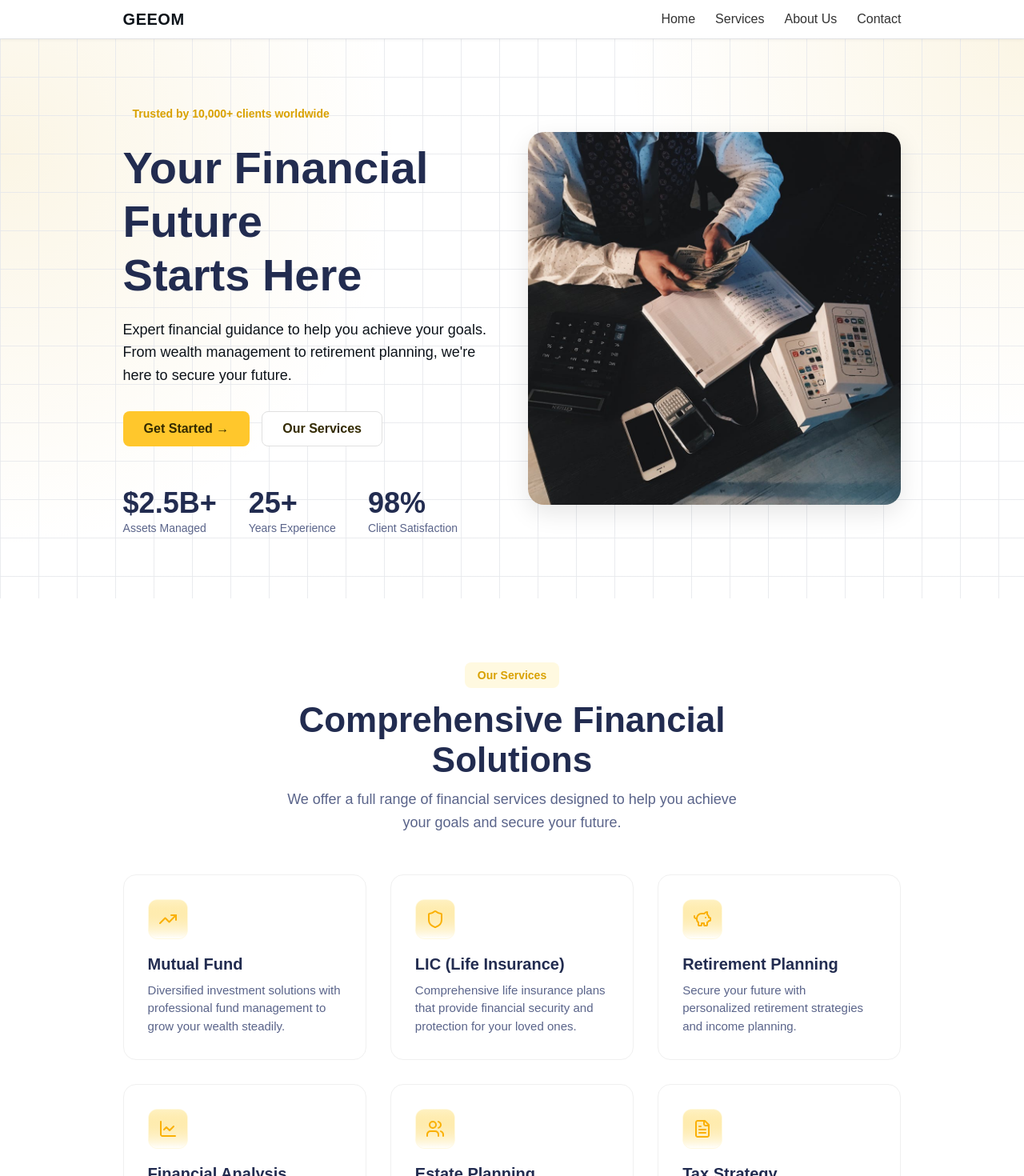
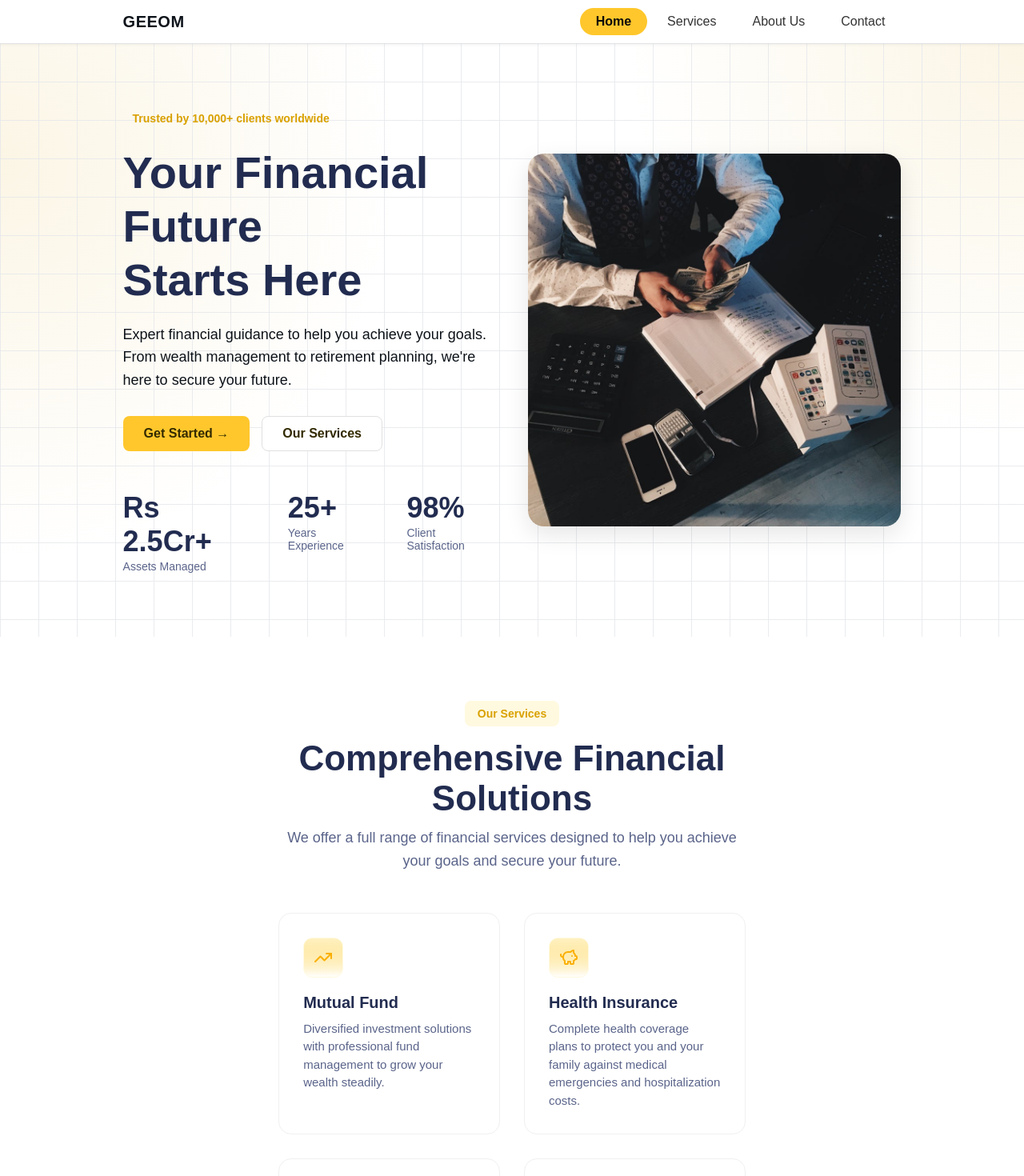
Before and after one commit to sbisht01-dev/geeom, a React (Vite) app: page / in a window 1280 px wide. Shown: the top 1470 px of the page at 80% size. Built offline with nearby package versions, Linux system fonts and the light colour scheme.

Commit message:
moving navbar bg

```diff
--- a/src/App.jsx
+++ b/src/App.jsx
@@ -2,8 +2,9 @@ import React, { useEffect } from 'react';
 import Lenis from '@studio-freight/lenis'; // 1. Import Lenis
 import { BrowserRouter, Routes, Route } from 'react-router-dom';
 import Home from './pages/Home';
+import Layout from './Components/Layout';
 import './CSS/global.css';
-// import Services from './pages/Services';
+import Services from './pages/Services';
 // import Contact from './pages/Contact';
 import NotFound from './pages/NotFound';
 function App() {
@@ -49,12 +50,18 @@ function App() {
   }, []);
 
   return (
-    <BrowserRouter>
+   <BrowserRouter>
       <Routes>
-        <Route path="/" element={<Home />} />
-        {/* <Route path="/services" element={<Services />} /> */}
-        {/* <Route path="/contact" element={<Contact />} /> */}
-        <Route path="*" element={<NotFound />} />
+        {/* Wrap everything in the Layout */}
+        <Route element={<Layout />}>
+
+          {/* These pages now load INSIDE the Layout's <Outlet /> */}
+          <Route path="/" element={<Home />} />
+          <Route path="/services" element={<Services />} />
+          {/* <Route path="/about" element={<About />} /> */}
+          {/* <Route path="/contact" element={<Contact />} /> */}
+
+        </Route>
       </Routes>
     </BrowserRouter>
   )
--- a/src/CSS/ServicesSection.css
+++ b/src/CSS/ServicesSection.css
@@ -43,9 +43,9 @@
 .services-grid {
   display: grid;
   /* Create 3 columns of equal size */
-  grid-template-columns: repeat(3, 1fr);
+  grid-template-columns: repeat(2, 1fr);
   gap: 30px; /* Space between cards */
-  max-width: 100%;
+  max-width: 60%;
   margin: 0 auto; /* Center the grid */
 }
 
--- a/src/Components/Home/Footer.jsx
+++ b/src/Components/Home/Footer.jsx
@@ -2,7 +2,7 @@
 
 import React from 'react';
 import { Link } from 'react-router-dom';
-import '../CSS/Footer.css'; // Import the dedicated CSS file
+import '../../CSS/Footer.css'; // Import the dedicated CSS file
 
 // import FacebookIcon from '../assets/icons/facebook.svg?react';
 // import TwitterIcon from '../assets/icons/twitter.svg?react';
@@ -16,7 +16,7 @@ const Footer = () => {
 
         {/* --- Column 1: Brand & Socials --- */}
         <div className="footer-column brand">
-          <h3 className="footer-heading">FinanceHub</h3>
+          <h3 className="footer-heading">GEEOM Securities</h3>
           <p className="footer-description">
             Building financial success through expert guidance and personalized
             solutions since 1999.
@@ -68,7 +68,7 @@ const Footer = () => {
       {/* --- Bottom Bar --- */}
       <div className="footer-bottom">
         <div className="footer-legal">
-          <p className="copyright">© {new Date().getFullYear()} FinanceHub. All rights reserved.</p>
+          <p className="copyright">© {new Date().getFullYear()} GEEOM Securities. All rights reserved.</p>
           <p className="disclaimer">
             Securities offered through registered representatives. Investment advisory services offered through FinanceHub Advisory Services. FinanceHub and its affiliates do not provide tax or legal advice.
           </p>
--- a/src/Components/Home/Hero.jsx
+++ b/src/Components/Home/Hero.jsx
@@ -60,7 +60,7 @@ function Hero() {
 
                         <div className="hero-stats">
                             <div className="stat">
-                                <span className="stat-value">$2.5B+</span>
+                                <span className="stat-value">Rs 2.5Cr+</span>
                                 <span className="stat-label">Assets Managed</span>
                             </div>
                             <div className="stat">
--- a/src/Components/Home/Service_home.jsx
+++ b/src/Components/Home/Service_home.jsx
@@ -7,10 +7,10 @@ import '../../CSS/ServicesSection.css';
 
 import MutualFundIcon from '../../assets/icons/mf.svg?react';
 import LifeInsuranceIcon from '../../assets/icons/lic.svg?react';
-import RetirementIcon from '../../assets/icons/retirement.svg?react';
-import AnalysisIcon from '../../assets/icons/analysis.svg?react';
-import EstateIcon from '../../assets/icons/estate.svg?react';
-import TaxIcon from '../../assets/icons/tax.svg?react';
+import HealthInsuranceIcon from '../../assets/icons/retirement.svg?react';
+import GeneralInsuranceIcon from '../../assets/icons/analysis.svg?react';
+// import EstateIcon from '../../assets/icons/estate.svg?react';
+// import TaxIcon from '../../assets/icons/tax.svg?react';
 
 
 const servicesList = [
@@ -20,29 +20,19 @@ const servicesList = [
     description: 'Diversified investment solutions with professional fund management to grow your wealth steadily.'
   },
   {
+    icon: HealthInsuranceIcon, // Make sure to import/create this icon
+    title: 'Health Insurance',
+    description: 'Complete health coverage plans to protect you and your family against medical emergencies and hospitalization costs.'
+  },
+  {
     icon: LifeInsuranceIcon,
-    title: 'LIC (Life Insurance)',
+    title: 'Life Insurance',
     description: 'Comprehensive life insurance plans that provide financial security and protection for your loved ones.'
   },
   {
-    icon: RetirementIcon,
-    title: 'Retirement Planning',
-    description: 'Secure your future with personalized retirement strategies and income planning.'
-  },
-  {
-    icon: AnalysisIcon,
-    title: 'Financial Analysis',
-    description: 'In-depth financial analysis and reporting to help you make informed decisions.'
-  },
-  {
-    icon: EstateIcon,
-    title: 'Estate Planning',
-    description: 'Protect your legacy with comprehensive estate planning and wealth transfer strategies.'
-  },
-  {
-    icon: TaxIcon,
-    title: 'Tax Strategy',
-    description: 'Minimize tax liability with expert tax planning and optimization strategies.'
+    icon: GeneralInsuranceIcon, // Make sure to import/create this icon
+    title: 'General Insurance',
+    description: 'Protection for your non-life assets including vehicle, home, and travel insurance against unforeseen events.'
   }
 ];
 
--- a/src/Components/Home/TrackRecord.jsx
+++ b/src/Components/Home/TrackRecord.jsx
@@ -13,7 +13,7 @@ import RetentionIcon from '../../assets/icons/retention-icon.svg?react';
 const statsData = [
   {
     icon: AssetsIcon,
-    value: '$2.5B+',
+    value: 'Rs 2.5Cr+',
     label: 'Assets Under Management',
     description: 'Trusted with billions in client assets'
   },
--- /dev/null
+++ b/src/Components/Layout.jsx
@@ -0,0 +1,35 @@
+// src/components/Layout.jsx
+import React, { useEffect, useState } from 'react';
+import { Outlet, useLocation } from 'react-router-dom';
+import Navbar from './Navbar'; // Adjust path if needed
+
+function Layout() {
+  const location = useLocation();
+  const [activePage, setActivePage] = useState('Home');
+
+  // Automatically update the active page based on the URL path
+  useEffect(() => {
+    const path = location.pathname;
+
+    if (path === '/') setActivePage('Home');
+    else if (path === '/services') setActivePage('Services');
+    else if (path === '/about') setActivePage('About Us');
+    else if (path === '/contact') setActivePage('Contact');
+    // Add more mappings as needed
+
+  }, [location]);
+
+  return (
+    <>
+      {/* Navbar stays here permanently */}
+      <Navbar activePage={activePage} />
+
+      {/* The 'Outlet' is where Home, Services, etc. will be swapped in */}
+      <main>
+        <Outlet />
+      </main>
+    </>
+  );
+}
+
+export default Layout;
--- a/src/Components/Navbar.jsx
+++ b/src/Components/Navbar.jsx
@@ -1,10 +1,7 @@
 // src/components/Navbar.jsx
-
-import React, { useState } from 'react';
+import React, { useState, useRef, useEffect } from 'react';
 import { Link } from 'react-router-dom';
 import styled, { css } from 'styled-components';
-// Replace with your actual path
-// import LogoImage from '../assets/finance-logo.png';
 
 const NAV_LINKS = [
   { name: 'Home', path: '/' },
@@ -15,49 +12,68 @@ const NAV_LINKS = [
 
 const MAX_MOBILE_WIDTH = '768px';
 
-const Navbar = () => {
+const Navbar = ({ activePage }) => {
   const [isMenuOpen, setIsMenuOpen] = useState(false);
 
-  const handleLinkClick = () => {
-    setIsMenuOpen(false);
-  };
 
-  const handleBackdropClick = () => {
-      setIsMenuOpen(false);
-  };
+  const [indicatorStyle, setIndicatorStyle] = useState({ left: 0, width: 0 });
+
+   const itemsRef = useRef([]);
+
+  useEffect(() => {
+    // 1. Find the index of the current active page in our list
+    const activeIndex = NAV_LINKS.findIndex(link => link.name === activePage);
+
+    const currentTab = itemsRef.current[activeIndex];
+
+    if (currentTab) {
+      setIndicatorStyle({
+        left: currentTab.offsetLeft,
+        width: currentTab.offsetWidth,
+      });
+    }
+  }, [activePage]);
 
   return (
     <Nav>
-      {isMenuOpen && <Backdrop onClick={handleBackdropClick} />}
-
       <Brand>
         <StyledLink to="/">
-          {/* <Logo src={LogoImage} alt="Finance Office Logo" /> */}
           <Title>GEEOM</Title>
         </StyledLink>
       </Brand>
 
-      {/* 3. Desktop Menu */}
+      {/* DESKTOP MENU */}
       <DesktopMenu>
-        {NAV_LINKS.map((link) => (
-          <NavLink key={link.name} to={link.path}>
+     <SlidingIndicator
+          style={{
+            left: `${indicatorStyle.left}px`,
+            width: `${indicatorStyle.width}px`
+          }}
+        />
+
+        {NAV_LINKS.map((link, index) => (
+          <NavLink
+            key={link.name}
+            to={link.path}
+            ref={el => itemsRef.current[index] = el}
+            $isActive={activePage === link.name}
+          >
             {link.name}
           </NavLink>
         ))}
       </DesktopMenu>
 
-      {/* 4. Mobile Hamburger Button */}
       <HamburgerButton onClick={() => setIsMenuOpen(!isMenuOpen)}>
         {isMenuOpen ? '✕' : '☰'}
       </HamburgerButton>
 
-      {/* 5. Mobile Menu */}
       <MobileMenu $isOpen={isMenuOpen}>
         {NAV_LINKS.map((link) => (
           <MobileLink
             key={link.name}
             to={link.path}
-            onClick={handleLinkClick}
+            onClick={() => setIsMenuOpen(false)}
+            $isActive={activePage === link.name}
           >
             {link.name}
           </MobileLink>
@@ -69,8 +85,10 @@ const Navbar = () => {
 
 export default Navbar;
 
+// --- STYLES ---
+
 const Nav = styled.nav`
-box-sizing:border-box;
+  box-sizing: border-box;
   background-color: #fff;
   box-shadow: 0 2px 4px rgba(0,0,0,0.05);
   padding: 10px 12%;
@@ -95,11 +113,6 @@ const StyledLink = styled(Link)`
   color: #0d131a;
 `;
 
-const Logo = styled.img`
-  height: 30px;
-  margin-right: 10px;
-`;
-
 const Title = styled.span`
   font-family: 'Anek Latin', sans-serif;
   font-size: 20px;
@@ -107,34 +120,62 @@ const Title = styled.span`
   letter-spacing: 0.5px;
   z-index: 1001;
   color: #0d131a;
-
 `;
 
-// Desktop Navigation
+// --- DESKTOP MENU & SLIDING LOGIC ---
+
 const DesktopMenu = styled.div`
   display: flex;
-  gap: 25px;
+  position: relative; /* Needed so the absolute pill positions relative to this container */
+  gap: 5px;
+  align-items: center;
 
   @media (max-width: ${MAX_MOBILE_WIDTH}) {
     display: none;
   }
 `;
 
+// This is the yellow background that slides
+const SlidingIndicator = styled.div`
+  position: absolute;
+  height: 100%; /* Match height of links */
+  top: 0;
+  background-color: #FFC72C;
+  border-radius: 50px;
+  z-index: 0; /* Sit BEHIND the text */
+
+  /* THE MAGIC: Animate the Left and Width properties */
+  transition: left 0.35s cubic-bezier(0.4, 0, 0.2, 1), width 0.35s cubic-bezier(0.4, 0, 0.2, 1);
+`;
+
 const NavLink = styled(Link)`
+  position: relative;
+  z-index: 1; /* Sit ON TOP of the yellow pill */
   font-family: 'Aileron', sans-serif;
   font-size: 16px;
   font-weight: 500;
   color: #333;
   text-decoration: none;
-  padding: 5px 0;
-  transition: color 0.3s;
+  padding: 8px 20px;
+  transition: color 0.3s ease;
+  border-radius: 50px;
+  background-color: transparent; /* Important: must be transparent to see pill behind it */
 
   &:hover {
-    color: #FFC72C;
+    color: #0A0A0A; /* Slightly darker on hover */
   }
+
+  /* If active, turn text bold/dark, but DO NOT set background here (the pill does that) */
+  ${(props) =>
+    props.$isActive &&
+    css`
+      color: #0A0A0A !important;
+      font-weight: 600;
+    `}
 `;
 
-// Mobile Button
+// --- MOBILE STYLES (Unchanged) ---
+
 const HamburgerButton = styled.button`
   background: none;
   border: none;
@@ -142,66 +183,29 @@ const HamburgerButton = styled.button`
   cursor: pointer;
   color: #0d131a;
   z-index: 1001;
-
-  @media (min-width: ${MAX_MOBILE_WIDTH}) {
-    display: none;
-  }
+  @media (min-width: ${MAX_MOBILE_WIDTH}) { display: none; }
 `;
 
-// Backdrop for Click-Outside
-const Backdrop = styled.div`
-  position: fixed;
-  top: 0;
-  left: 0;
-  width: 100vw;
-  height: 100vh;
-  background-color: rgba(0, 0, 0, 0.5);
-  z-index: 98;
-
-  @media (min-width: ${MAX_MOBILE_WIDTH}) {
-    display: none;
-  }
-`;
-
-// Mobile Menu
 const MobileMenu = styled.div`
   position: fixed;
-  top: 0;
-  right: 0;
-  width: 250px;
-  height: 100vh;
+  top: 0; right: 0; width: 250px; height: 100vh;
   background-color: #fff;
   box-shadow: -4px 0 8px rgba(0,0,0,0.1);
-  padding-top: 60px;
-  padding-left: 20px;
-  display: flex;
-  flex-direction: column;
+  padding-top: 60px; padding-left: 20px;
+  display: flex; flex-direction: column;
   transition: transform 0.3s ease-in-out;
   z-index: 999;
-
   transform: translateX(100%);
-  ${(props) =>
-    props.$isOpen &&
-    css`
-      transform: translateX(0);
-    `}
-
-  @media (min-width: ${MAX_MOBILE_WIDTH}) {
-    display: none;
-  }
+  ${(props) => props.$isOpen && css` transform: translateX(0); `}
+  @media (min-width: ${MAX_MOBILE_WIDTH}) { display: none; }
 `;
 
 const MobileLink = styled(Link)`
   font-family: 'Anek Latin', sans-serif;
-  font-size: 20px;
-  font-weight: 600;
-  color: #333;
-  text-decoration: none;
-  padding: 15px 0;
-  border-bottom: 1px solid #f0f0f0;
+  font-size: 18px; font-weight: 600; color: #0A0A0A;
+  text-decoration: none; padding: 12px 15px;
+  margin-right: 20px; border-radius: 8px; margin-bottom: 10px;
   transition: background-color 0.2s;
-
-  &:hover {
-    background-color: #f8f8f8;
-  }
+  ${(props) => props.$isActive && css` background-color: #FFC72C; color: #0A0A0A; `}
+  &:hover { background-color: ${(props) => (props.$isActive ? '#FFC72C' : '#f8f8f8')}; }
 `;
--- a/src/pages/Home.jsx
+++ b/src/pages/Home.jsx
@@ -10,7 +10,6 @@ import Footer from '../Components/Home/Footer'
 function Home() {
   return (
     <>
-      <Navbar />
       <Hero />
       <ServicesSection />
       <FinancialCalculators />
```
Also changed, not shown: src/pages/Services.jsx (+11 -0 lines), src/CSS/Footer.css (renamed from src/Components/CSS/Footer.css).
